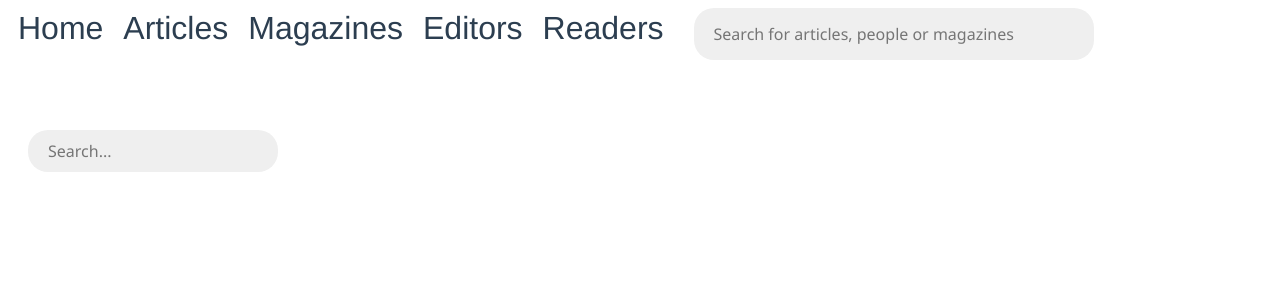
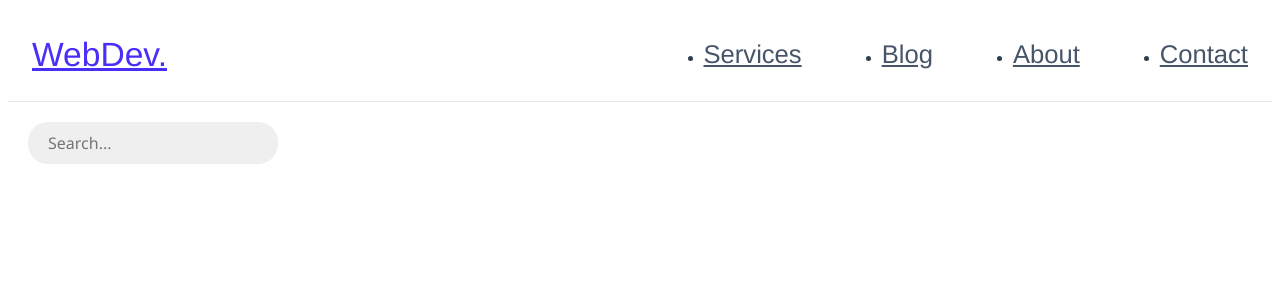
Before and after one commit to Lunaticsatoshi/Stock-Area, a Vue app in the folder client/: page / in a window 1280 px wide. Shown: the top 300 px of the page. Built offline with nearby package versions, Linux system fonts and the light colour scheme.

Commit message:
:zap: Updating navbar

```diff
--- a/client/src/components/Navbar/Navbar.vue
+++ b/client/src/components/Navbar/Navbar.vue
@@ -1,20 +1,28 @@
 <template>
-  <div id="navigation">
-    <ul>
-      <li>Home</li>
-      <li>Articles</li>
-      <li>Magazines</li>
-      <li>Editors</li>
-      <li>Readers</li>
-    </ul>
-    <div class="search">
-      <input
-        type="text"
-        placeholder="Search for articles, people or magazines"
-      />
-      <i class="fas fa-search"></i>
-    </div>
-  </div>
+  <header class="header">
+    <nav class="navbar">
+      <a href="#" class="nav-logo">WebDev.</a>
+      <ul class="nav-menu">
+        <li class="nav-item">
+          <a href="#" class="nav-link">Services</a>
+        </li>
+        <li class="nav-item">
+          <a href="#" class="nav-link">Blog</a>
+        </li>
+        <li class="nav-item">
+          <a href="#" class="nav-link">About</a>
+        </li>
+        <li class="nav-item">
+          <a href="#" class="nav-link">Contact</a>
+        </li>
+      </ul>
+      <div class="hamburger">
+        <span class="bar"></span>
+        <span class="bar"></span>
+        <span class="bar"></span>
+      </div>
+    </nav>
+  </header>
 </template>
 
 <script>
@@ -24,47 +32,81 @@ export default {
 </script>
 
 <style scoped>
-#navigation {
+.header {
+  border-bottom: 1px solid #e2e8f0;
+}
+
+.navbar {
   display: flex;
-  width: 100%;
-  margin-bottom: 50px;
+  justify-content: space-between;
+  align-items: center;
+  padding: 1rem 1.5rem;
 }
-ul {
+.hamburger {
+  display: none;
+}
+
+.bar {
+  display: block;
+  width: 25px;
+  height: 3px;
+  margin: 5px auto;
+  -webkit-transition: all 0.3s ease-in-out;
+  transition: all 0.3s ease-in-out;
+  background-color: #101010;
+}
+
+.nav-menu {
   display: flex;
-  list-style: none;
-  padding: 0;
-  margin: 0 20px 0 0;
+  justify-content: space-between;
+  align-items: center;
 }
-li {
-  font-size: 2rem;
-  padding: 2px 10px;
-  cursor: pointer;
+
+.nav-item {
+  margin-left: 5rem;
 }
-li:hover {
-  color: #7ca971;
+
+.nav-link {
+  font-size: 1.6rem;
+  font-weight: 400;
+  color: #475569;
 }
-.search {
-  position: relative;
-  width: 100%;
-  max-width: 400px;
+
+.nav-link:hover {
+  color: #482ff7;
 }
-input {
-  border: none;
-  outline: none;
-  width: calc(100% - 80px);
-  padding: 15px 60px 15px 20px;
-  margin: 0;
-  border-radius: 20px;
-  background-color: #efefef;
-  font-family: "Segoe UI", Tahoma;
-  font-size: 1rem;
+
+.nav-logo {
+  font-size: 2.1rem;
+  font-weight: 500;
+  color: #482ff7;
 }
-.search > i {
-  position: absolute;
-  right: 20px;
-  top: 15px;
-  font-size: 1.6rem;
-  color: #aaa;
-  cursor: pointer;
+
+@media only screen and (max-width: 768px) {
+  .nav-menu {
+    position: fixed;
+    left: -100%;
+    top: 5rem;
+    flex-direction: column;
+    background-color: #fff;
+    width: 100%;
+    border-radius: 10px;
+    text-align: center;
+    transition: 0.3s;
+    box-shadow: 0 10px 27px rgba(0, 0, 0, 0.05);
+  }
+
+  .nav-menu.active {
+    left: 0;
+  }
+
+  .nav-item {
+    margin: 2.5rem 0;
+  }
+
+  .hamburger {
+    display: block;
+    cursor: pointer;
+  }
 }
 </style>
```
